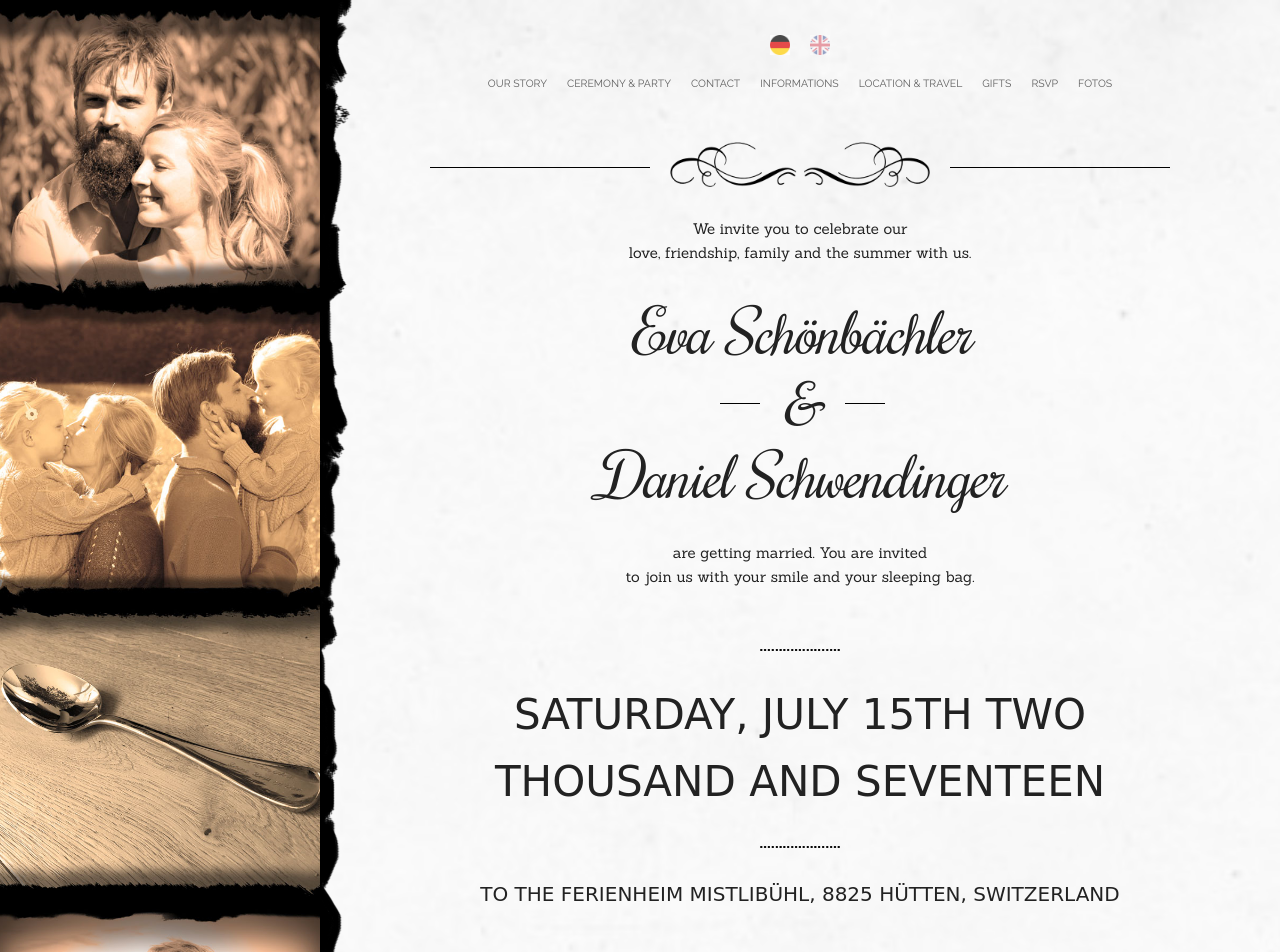
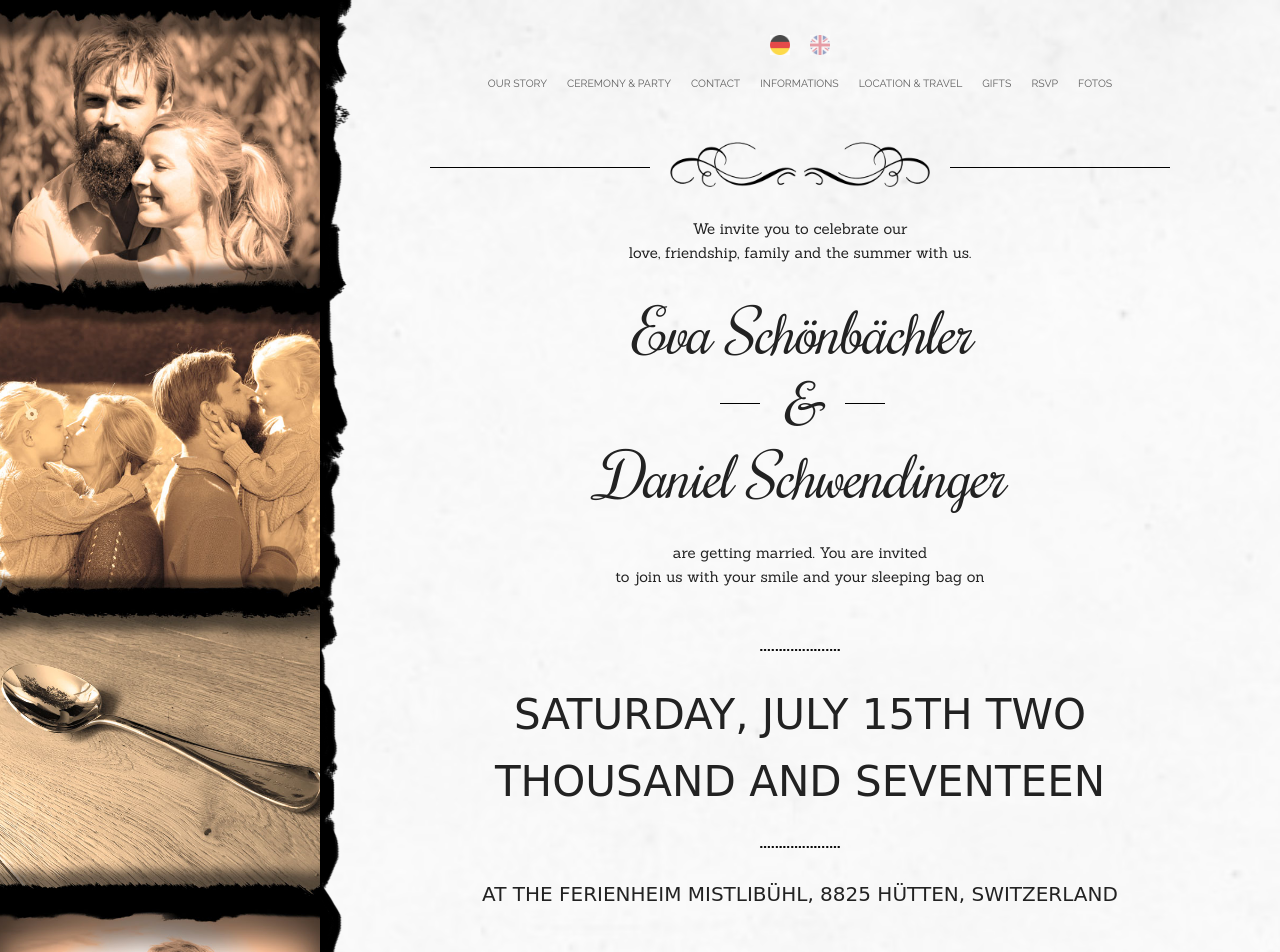
Before and after one commit to cedricmenteau/daniswedding, a plain HTML site: page en.html in a window 1280 px wide. Shown: the top 952 px of the page. Drawn offline with nearby package versions, Linux system fonts and the light colour scheme; some packages are replaced by stand-ins of ours; a web font is replaced by a local one.

Commit message:
Fix typo 2

```diff
--- a/en.html
+++ b/en.html
@@ -95,14 +95,14 @@
         <h1>Eva Schönbächler
             <br><i>&</i>
             <br>Daniel Schwendinger</h1>
-        <span>are getting married. You are invited <br>to join us with your smile and your sleeping bag.</span>
+        <span>are getting married. You are invited <br>to join us with your smile and your sleeping bag on</span>
       </div>
       <div class="row">
         <div class="annoucement">
           <img src="images/dots.png" class="dots">
           <span class="detail-1">Saturday, July 15th Two Thousand And Seventeen</span>
           <img src="images/dots.png" class="dots">
-          <span class="detail-2">To the Ferienheim Mistlibühl, 8825 Hütten, Switzerland</span>
+          <span class="detail-2">At the Ferienheim Mistlibühl, 8825 Hütten, Switzerland</span>
         </div>
       </div>
     </div>
```
